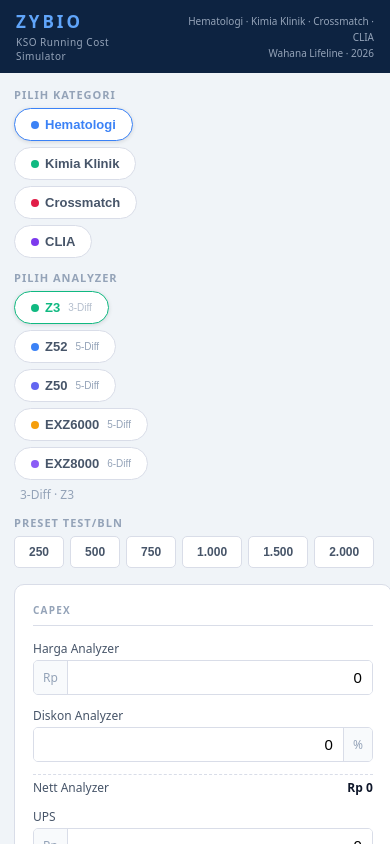
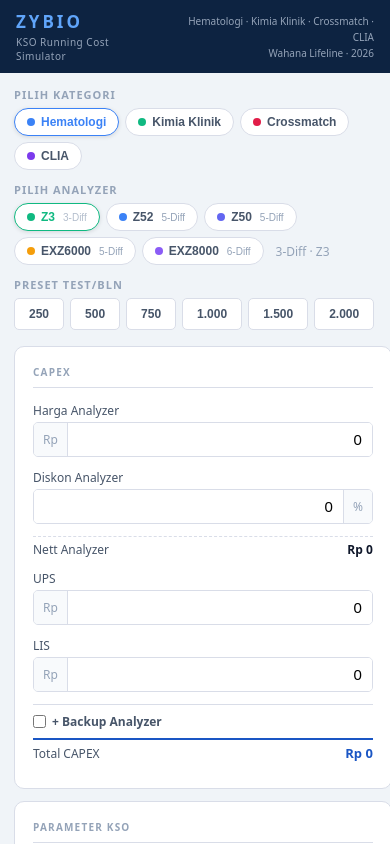
Before and after one commit to info-WL707/runningcost-zybio, a Next.js app: page / in a window 390 px wide. Shown: the top 844 px of the page. Built offline with nearby package versions, Linux system fonts and the light colour scheme.

Commit message:
Mobile: fix category/analyzer pills to flow horizontal, remove result title banner
Co-Authored-By: Claude Sonnet 4.6 <noreply@anthropic.com>

```diff
--- a/components/Dashboard.jsx
+++ b/components/Dashboard.jsx
@@ -2066,7 +2066,6 @@ export default function Dashboard() {
           PAGE 2 — HASIL PERHITUNGAN
       ══════════════════════════════════════════════════════════════ */}
       <div className="sec-result" id="mob-result">
-        <div className="mob-result-title">▼ HASIL PERHITUNGAN</div>
         <div className="page-body">
           <div className="result-topbar">
             <div className="result-config">
--- a/styles/globals.css
+++ b/styles/globals.css
@@ -628,8 +628,6 @@ tr:hover td { background: #FAFBFF; }
 [data-page="input"]  .sec-result { display: none; }
 [data-page="result"] .sec-input  { display: none; }
 
-/* Mobile result title banner (hidden on desktop) */
-.mob-result-title { display: none; }
 
 /* ══════════════════════════════════════════════════════════════
    MOBILE — ≤ 768px
@@ -655,17 +653,20 @@ tr:hover td { background: #FAFBFF; }
     min-height: unset;
   }
 
-  /* Selector rows — stack label above pills */
+  /* Selector rows — label full-width so pills flow horizontally below */
   .sel-row {
-    flex-direction: column;
-    align-items: flex-start;
+    flex-wrap: wrap;
     gap: 6px;
     margin-bottom: 12px;
   }
-  .sel-label { min-width: unset; }
+  .sel-label {
+    width: 100%;
+    min-width: unset;
+    flex-shrink: 0;
+  }
 
-  /* Merk pills — bigger tap targets */
-  .merk-pill { padding: 8px 16px; font-size: 13px; }
+  /* Merk pills — compact for mobile so they fit in one row */
+  .merk-pill { padding: 6px 12px; font-size: 12px; }
 
   /* Preset buttons — bigger tap targets */
   .preset-btn { padding: 8px 14px; font-size: 12px; }
@@ -705,17 +706,6 @@ tr:hover td { background: #FAFBFF; }
 
   /* Result section divider */
   .sec-result { border-top: 3px solid #F59E0B; }
-
-  /* Result title banner */
-  .mob-result-title {
-    display: block;
-    padding: 10px 14px;
-    background: #0D2341;
-    color: #F59E0B;
-    font-size: 11px;
-    font-weight: 800;
-    letter-spacing: 1.5px;
-  }
 
   /* Hide desktop result topbar (back button) on mobile */
   .sec-result .result-topbar { display: none; }
```
